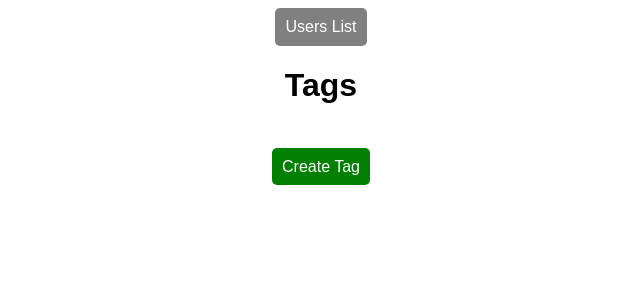
After one commit to yanmarkb/flask-blogly, a Flask app: page /tags in a window 1280 px wide. The commit adds this page. Shown: the top 300 px of the page, without its empty margins (319-959 px from the left). Run offline with Flask 2, Linux system fonts and the light colour scheme; data that the repository does not hold is empty.

Commit message:
working on tags function

```diff
--- a/app.py
+++ b/app.py
@@ -1,9 +1,9 @@
 
 """Blogly application."""
 
-from flask import Flask, render_template, request, redirect, url_for  # Importing the Flask class, render_template function, and request object.
+from flask import Flask, render_template, request, redirect, url_for, session  # Importing the Flask class, render_template function, and request object.
 
-from models import db, User, Post  # Importing the db and User classes from the models module.
+from models import db, User, Post, Tag  # Importing the db and User classes from the models module.
 
 app = Flask(__name__)  # Creating an instance of the Flask class.
 
@@ -73,12 +73,15 @@ def new_post(user_id):
     if request.method == 'POST':  # Check if the request method is POST.
         title = request.form['title']  # Get the value of the 'title' field from the form.
         content = request.form['content']  # Get the value of the 'content' field from the form.
+        tag_ids = request.form.getlist('tags')
+        tags = Tag.query.filter(Tag.id.in_(tag_ids)).all()
         post = Post(title=title, content=content, user_id=user_id)  # Create a new Post object with the given title, content, and user_id.
         db.session.add(post)  # Add the post to the database session.
         db.session.commit()  # Commit the changes to the database.
         return redirect(url_for('user_detail', user_id=user_id))  # Redirect to the 'user_detail' route for the user.
 
-    return render_template('new_post.html', user=user)  # Render the 'new_post.html' template with the user data.
+    tags = Tag.query.all()
+    return render_template('new_post.html', user=user, tags=tags)  # Render the 'new_post.html' template with the user data.
 
 @app.route('/posts/<int:post_id>', methods=['GET'])
 def post_detail(post_id):
@@ -96,10 +99,13 @@ def edit_post(post_id):
     if request.method == 'POST':  # Check if the request method is POST.
         post.title = request.form['title']  # Update the post's title with the value from the form.
         post.content = request.form['content']  # Update the post's content with the value from the form.
+        tag_ids = request.form.getlist('tags')
+        post.tags = Tag.query.filter(Tag.id.in_(tag_ids)).all()
         db.session.commit()  # Commit the changes to the database.
         return redirect(url_for('post_detail', post_id=post_id, user=user))  # Redirect to the 'post_detail' route for the post.
 
-    return render_template('edit_post.html', post=post, user=user)  # Render the 'edit_post.html' template with the post and user data.
+    tags = Tag.query.all()
+    return render_template('edit_post.html', post=post, user=user, tags=tags)  # Render the 'edit_post.html' template with the post and user data.
 
 @app.route('/posts/<int:post_id>/delete', methods=['POST'])
 def delete_post(post_id):
@@ -109,5 +115,54 @@ def delete_post(post_id):
     db.session.commit()  # Commit the changes to the database.
     return redirect(url_for('user_detail', user_id=post.user_id))  # Redirect to the 'user_detail' route for the user.
 
+@app.route('/tags', methods=['GET'])
+def tags_index():
+    """Show all tags."""
+    tags = Tag.query.all()
+    return render_template('tags.html', tags=tags)
+#CREATE NEW HTML TEMPLATE
+
+@app.route('/tags/new', methods=['GET', 'POST'])
+def new_tag():
+    """Add a tag."""
+    if request.method == 'POST':
+        name = request.form['name']
+        tag = Tag(name=name)
+        db.session.add(tag)
+        db.session.commit()
+        return redirect(url_for('tags_index'))
+
+    return render_template('new_tags.html')
+
+
+@app.route('/tags/<int:tag_id>', methods=['GET'])
+def show_tag(tag_id):
+    """Show a tag."""
+    tag = Tag.query.get_or_404(tag_id)
+    return render_template('show_tags.html', tag=tag)
+
+
+@app.route('/tags/<int:tag_id>/edit', methods=['GET', 'POST'])
+def edit_tag(tag_id):
+    """Edit a tag."""
+    tag = Tag.query.get_or_404(tag_id)
+
+    if request.method == 'POST':
+        tag.name = request.form['name']
+        db.session.commit()
+        return redirect(url_for('tags_index'))
+
+    return render_template('edit_tags.html', tag=tag)
+
+
+@app.route('/tags/<int:tag_id>/delete', methods=['POST'])
+def delete_tag(tag_id):
+    """Delete a tag."""
+    tag = Tag.query.get_or_404(tag_id)
+    db.session.delete(tag)
+    db.session.commit()
+    return redirect(url_for('tags'))
+
+
 if __name__ == '__main__':
     app.run(debug=True)  # Run the Flask application in debug mode.
--- a/static/styles.css
+++ b/static/styles.css
@@ -23,6 +23,7 @@ button[type="submit"] {
     padding: 10px;
     cursor: pointer;
     border-radius: 5px;
+    font-size: medium;
 }
 
 a.add-user {
@@ -112,6 +113,7 @@ img {
     text-decoration: none;
     width: 100px;
     text-align: center;
+    margin: 5px;
 }
 
 .posts-list {
--- a/templates/post_detail.html
+++ b/templates/post_detail.html
@@ -4,6 +4,11 @@
 {% block content %}
 <h1>{{ post.title }}</h1>
 <p>{{ post.content }}</p>
+<ul>
+    {% for tag in post.tags %}
+        <li>{{ tag.name }}</li>
+    {% endfor %}
+</ul>
 <a href="{{ url_for('edit_post', post_id=post.id) }}" class="edit-post-button">Edit</a>
 <form method="POST" action="{{ url_for('delete_post', post_id=post.id) }}">
     <button class="delete">Delete</button>
--- /dev/null
+++ b/templates/tags.html
@@ -0,0 +1,15 @@
+{% extends "base.html" %}
+{% block title %} {% endblock %}
+
+{% block content %}
+<h1>Tags</h1>
+    <ul>
+        {% for tag in tags %}
+        <li><a href="{{ url_for('show_tag', tag_id=tag.id) }}">{{ tag.name }}</a></li>
+        {% endfor %}
+    </ul>
+    <div>
+        <a href="{{ url_for('new_tag') }}" class="new-post-btn">Create Tag</a>
+
+    </div>
+{% endblock %}
--- a/templates/user_detail.html
+++ b/templates/user_detail.html
@@ -21,6 +21,9 @@
     <a href="{{ url_for('post_detail', post_id=post.id) }}" class="posts-list">{{ post.title }}</a>
 {% endfor %}
 <a href="{{ url_for('new_post', user_id=user.id) }}" class="new-post-btn">New Post</a>
-    </div>
+
+    <a href="/tags" class="new-post-btn">View Tags</a>
+
+    <a href="{{ url_for('new_tag') }}" class="new-post-btn">Create Tag</a>
 </div>
 {% endblock %}
```
Also changed, not shown: models.py (+20 -0 lines), templates/edit_post.html (+10 -1 lines), templates/edit_tags.html (added, +14 -0 lines), templates/new_post.html (+9 -0 lines), templates/new_tags.html (added, +14 -0 lines), templates/show_tags.html (added, +18 -0 lines), 1 other file.
